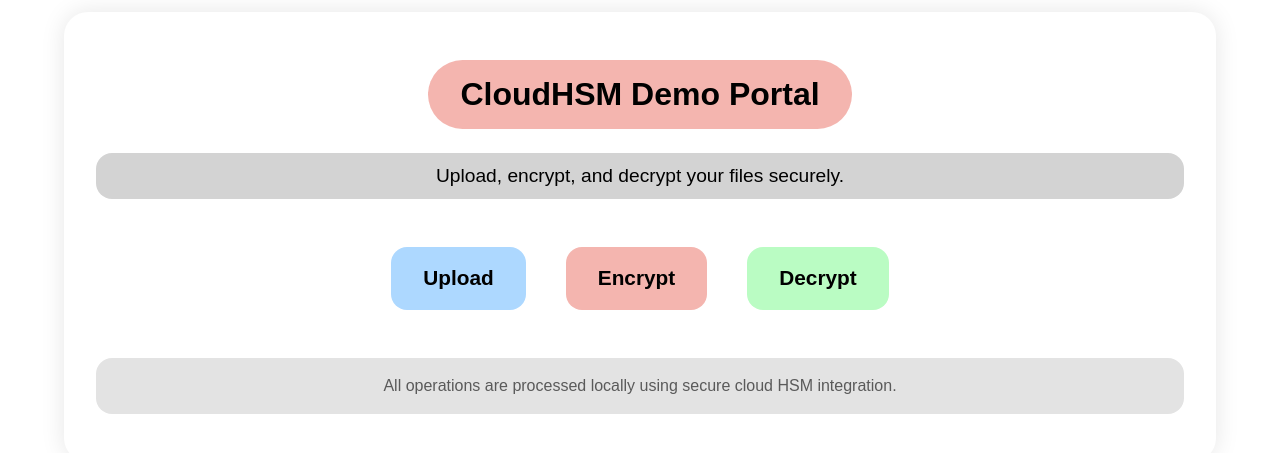
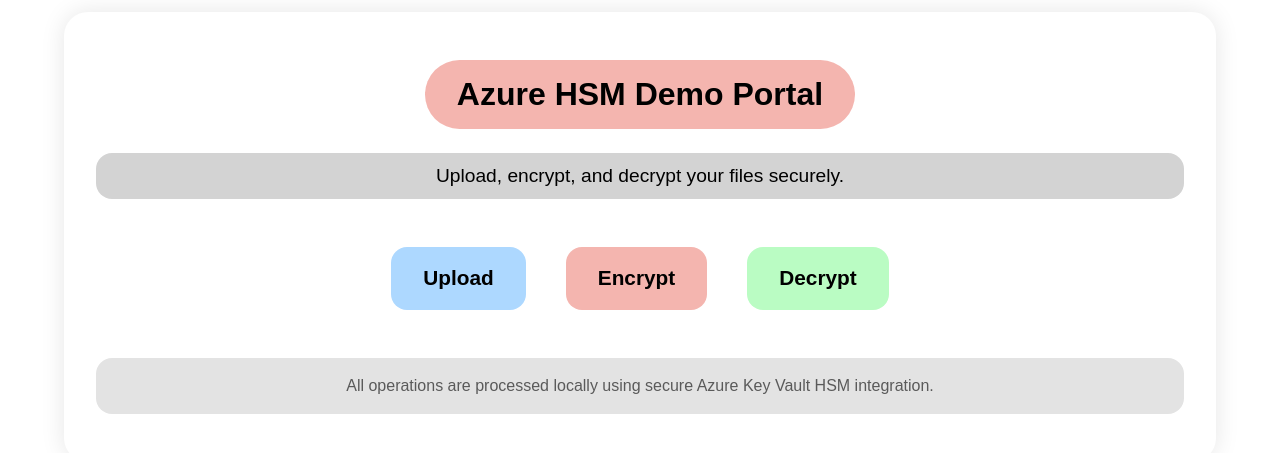
Before and after one commit to Nicholas-P-Nguyen/iw-hsm, a plain HTML site: page frontend/index.html in a window 1280 px wide. Shown: the part 163-616 px from the top of the page. Drawn offline with Linux system fonts and the light colour scheme.

Commit message:
Changed text from AWS to Azure

```diff
--- a/frontend/index.html
+++ b/frontend/index.html
@@ -9,7 +9,7 @@
 <body>
   <!-- MAIN SCREEN -->
   <div class="container" id="main-screen">
-    <h1 class="title">CloudHSM Demo Portal</h1>
+    <h1 class="title">Azure HSM Demo Portal</h1>
     <p class="subtitle">Upload, encrypt, and decrypt your files securely.</p>
     <div class="button-group">
       <button class="btn upload" onclick="showScreen('upload-screen')">Upload</button>
@@ -17,7 +17,7 @@
       <button class="btn decrypt" onclick="showScreen('decrypt-screen')">Decrypt</button>
     </div>
     <div class="disclaimer">
-      All operations are processed locally using secure cloud HSM integration.
+      All operations are processed locally using secure Azure Key Vault HSM integration.
     </div>
   </div>
 
```
